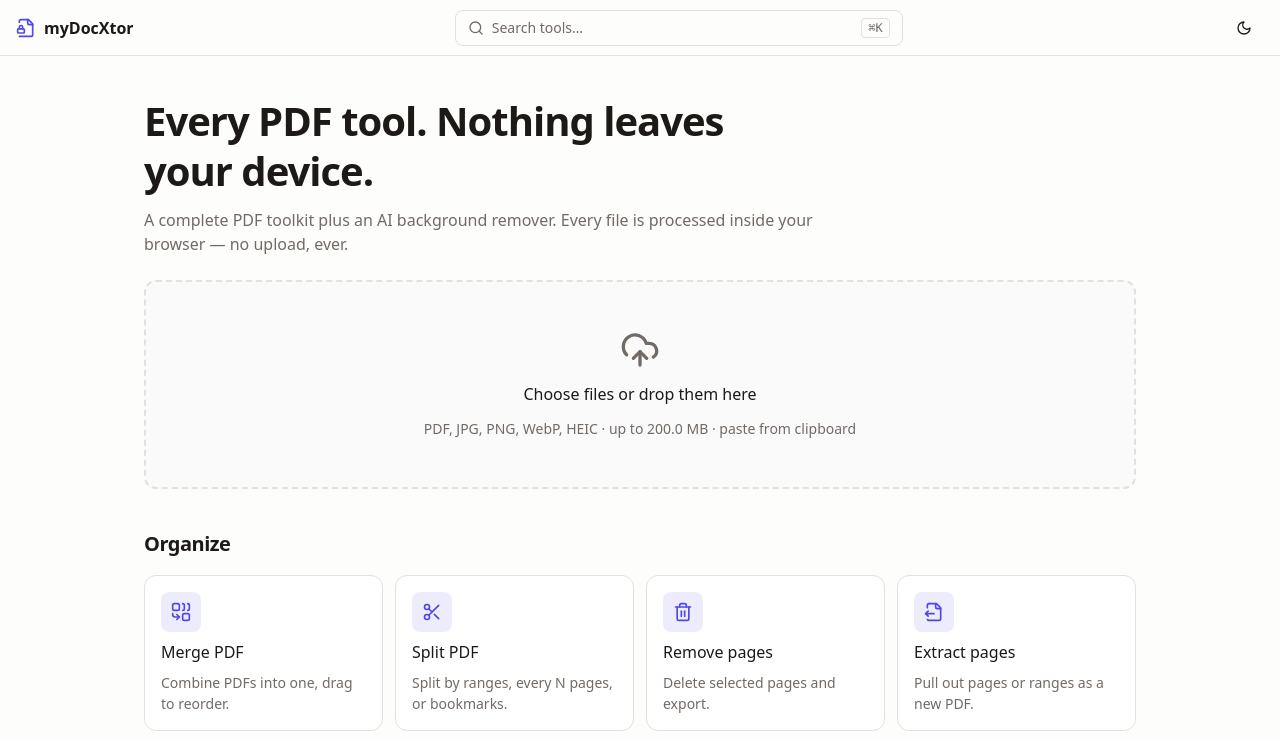
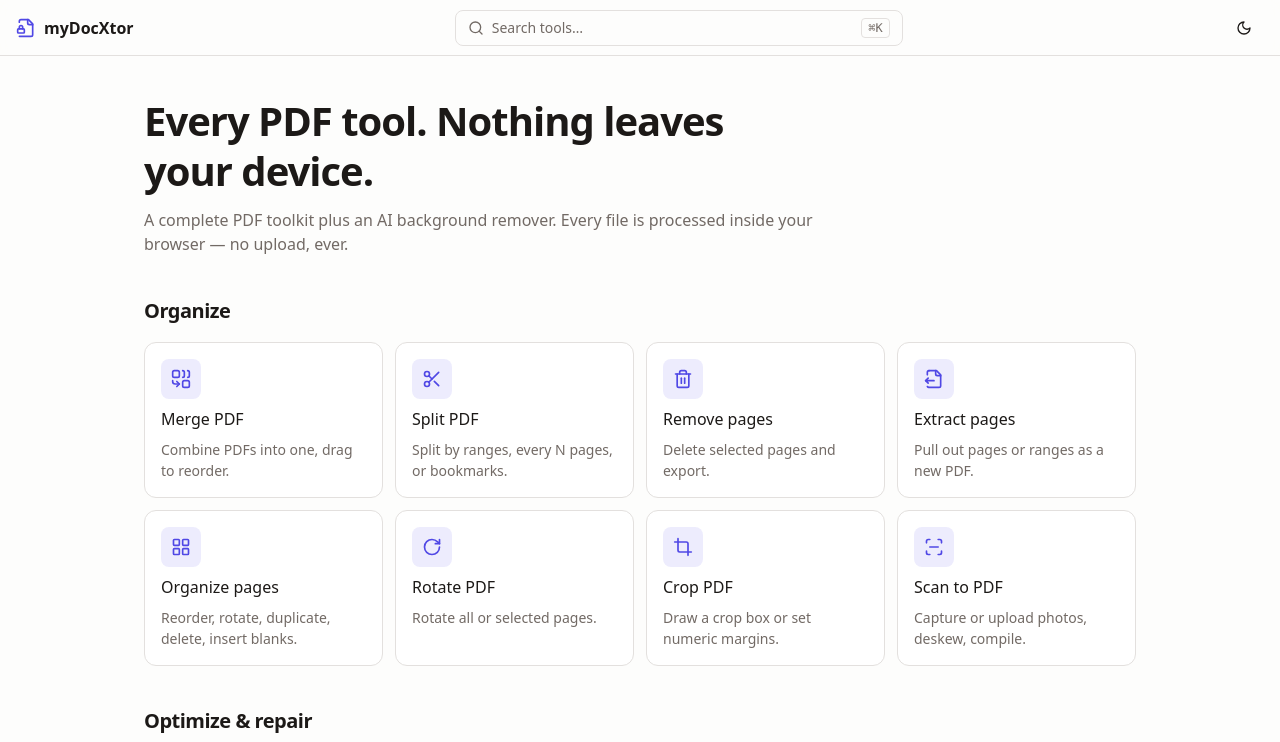
Before and after one commit to Moeed-S-E/myDocXtor, a Next.js app: page /app in a window 1280 px wide. Shown: the top 742 px of the page. Built offline with nearby package versions, Linux system fonts and the light colour scheme.

Commit message:
Drop Zone disabled for a technical reason but will soon enabled again

```diff
--- a/app/app/page.tsx
+++ b/app/app/page.tsx
@@ -1,5 +1,5 @@
 import type { Metadata } from "next";
-import { HomeDropzone } from "@/components/shell/home-dropzone";
+// import { HomeDropzone } from "@/components/shell/home-dropzone";
 import { ToolGrid } from "@/components/shell/tool-grid";
 
 export const metadata: Metadata = {
@@ -21,7 +21,8 @@ export default function AppHomePage() {
             processed inside your browser — no upload, ever.
           </p>
         </div>
-        <HomeDropzone />
+        {/* Disable as in future enable and then fix the context issue */}
+        {/* <HomeDropzone /> */}
       </section>
       <ToolGrid />
     </div>
```
